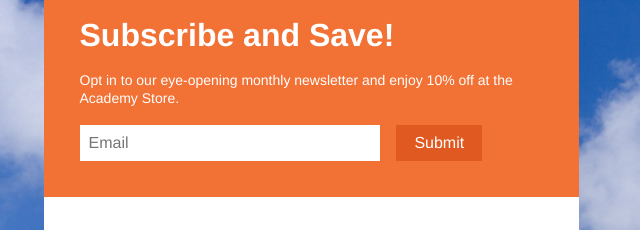
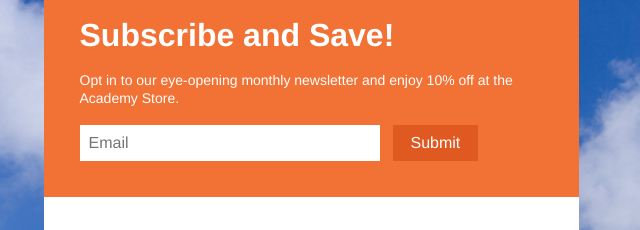
Before and after one commit to calacademy/wifi, a plain HTML site: page index.html in a window 1280 px wide. Shown: the top 230 px of the page, 329-969 px from the left. Drawn offline with nearby package versions, Linux system fonts and the light colour scheme.

Commit message:
cosmetic fixes for ios

```diff
--- a/sass/global.scss
+++ b/sass/global.scss
@@ -73,10 +73,13 @@ body {
 
 			input,
 			.button {
+				@include appearance(none);
+				@include border-radius(0);
+
 				border: 0;
 				padding: $padding / 2;
 				font-size: $button;
-				line-height: 1;
+				line-height: normal;
 				text-decoration: none;
 			}
 
@@ -94,8 +97,13 @@ body {
 			background-color: $international-orange;
 			color: $white;
 
-			input {
-				height: 36px;
+			form {
+				width: 100%;
+				overflow: hidden;
+
+				input, button {
+					display: block;
+					float: left;
 				}
 
 				.button {
@@ -105,6 +113,7 @@ body {
 				#email {
 					margin-right: $padding - 5px;
 					width: 220px;
+				}
 			}
 
 			#subscribe-success {
@@ -189,6 +198,7 @@ body {
 		.loaded & {
 			@include background-size(cover);
 			background-position: center center;
+			background-attachment: fixed;
 			background-repeat: no-repeat;
 
 			@for $i from 0 through 4 {
@@ -215,8 +225,10 @@ body {
 			}
 
 			#subscribe {
+				form {
 					#email {
 						width: 300px;
+					}
 				}
 
 				#subscribe-success {
```
Also changed, not shown: stylesheets/global.css. Lines whose indentation alone changed are shown as unchanged.
